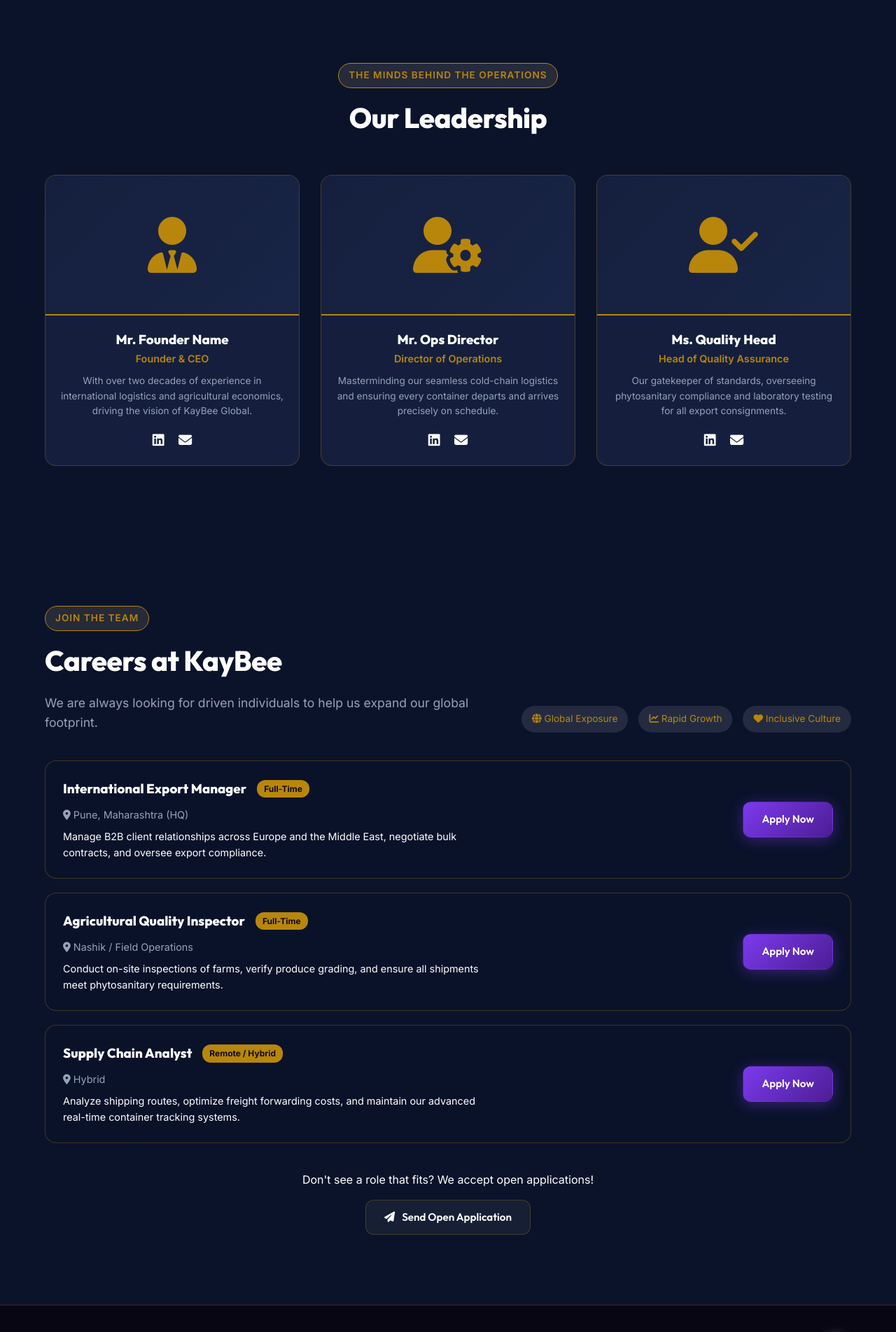
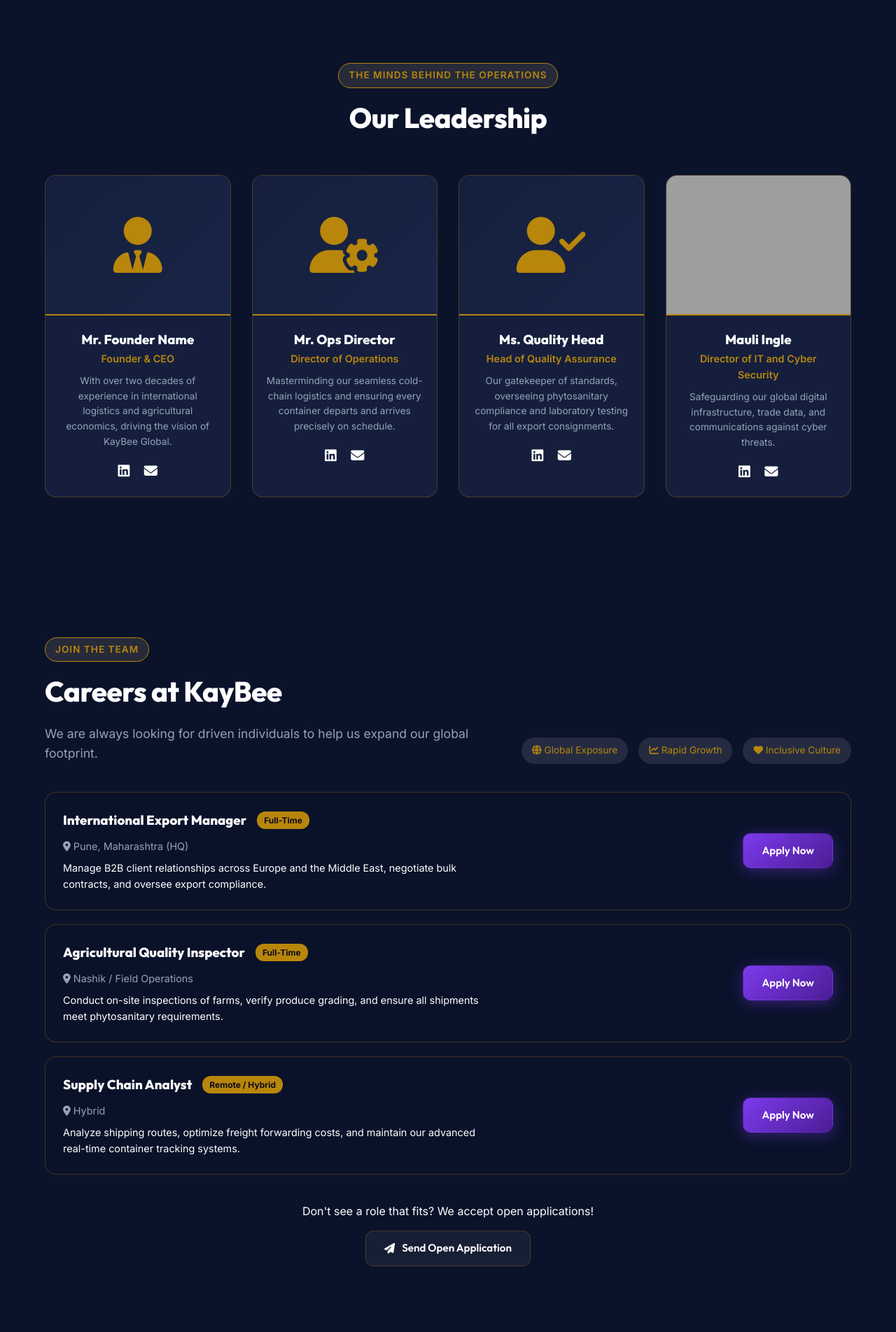
Before and after one commit to mauliongle/kaybee-global, a Flask app: page /about in a window 1280 px wide. Shown: the part 1921-3825 px from the top of the page at 70% size. Run offline with Flask 2, Linux system fonts and the light colour scheme; some libraries are stand-ins or nearby versions; grey boxes are pictures that could not be loaded.

Commit message:
Add Mauli Ingle as Director of IT and Cyber Security

```diff
--- a/templates/about.html
+++ b/templates/about.html
@@ -176,6 +176,22 @@
                         </div>
                     </div>
                 </div>
+
+                <div class="leader-card">
+                    <div class="leader-avatar" style="padding: 0;">
+                        <!-- Please place 'mauli_photo.jpg' in the static/images folder -->
+                        <img src="/static/images/mauli_photo.jpg" alt="Mauli Ingle" style="width: 100%; height: 100%; object-fit: cover;" onerror="this.outerHTML='<i class=\'fa-solid fa-shield-halved\'></i>'">
+                    </div>
+                    <div class="leader-info">
+                        <h3>Mauli Ingle</h3>
+                        <p class="leader-role">Director of IT and Cyber Security</p>
+                        <p class="leader-bio">Safeguarding our global digital infrastructure, trade data, and communications against cyber threats.</p>
+                        <div class="leader-socials">
+                            <a href="#"><i class="fa-brands fa-linkedin"></i></a>
+                            <a href="#"><i class="fa-solid fa-envelope"></i></a>
+                        </div>
+                    </div>
+                </div>
             </div>
         </div>
     </section>
```
